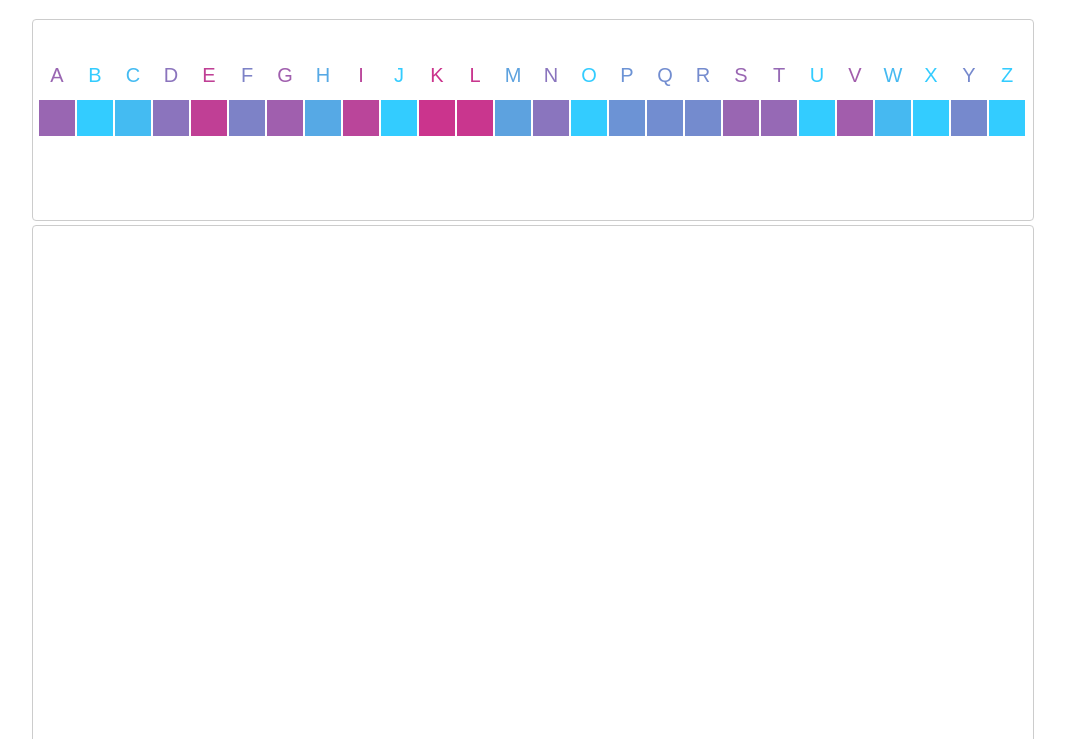
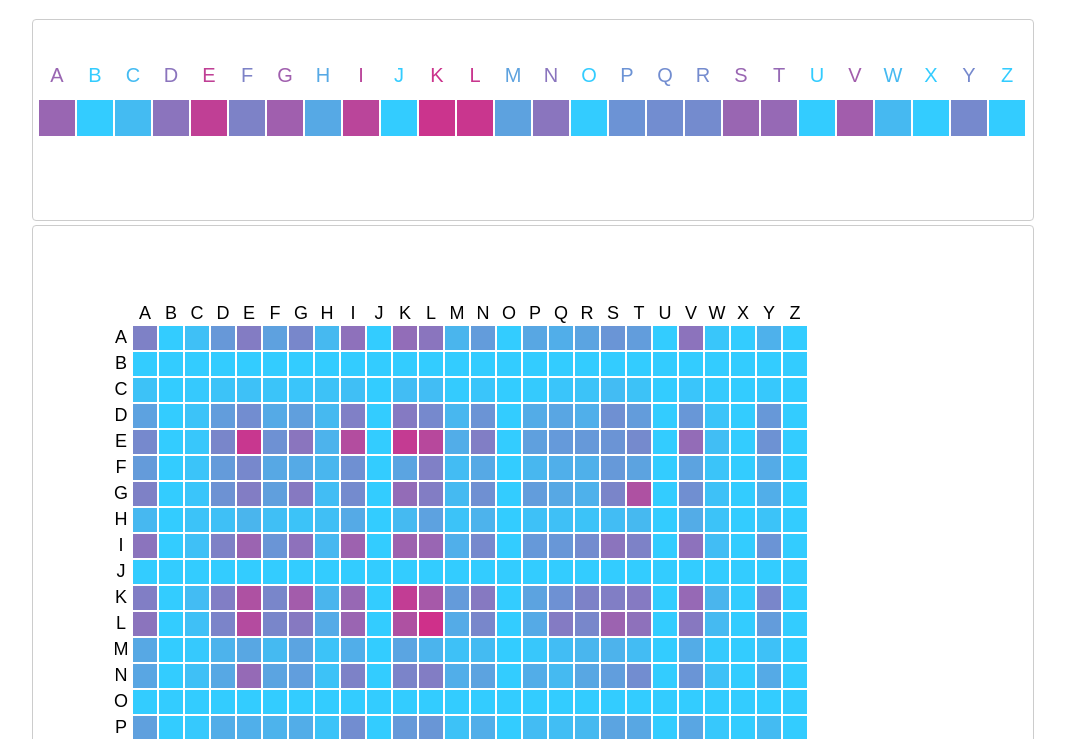
Before and after one commit to mingzhangyang/protein-kmer-signature, a plain HTML site: page index.html in a window 1280 px wide. Shown: the part 61-800 px from the top of the page, without its empty margins (108-1173 px from the left). Drawn offline with Linux system fonts and the light colour scheme.

Commit message:
2-mer working

```diff
--- a/index.html
+++ b/index.html
@@ -15,7 +15,7 @@
             <canvas id="1-mer-canvas" width="1000" height="200"></canvas>
         </section>
         <section class="data-zone 2-mer">
-            <canvas id="2-mer-canvas" width="1000" height="600"></canvas>
+            <canvas id="2-mer-canvas" width="1000" height="880"></canvas>
         </section>
         <section class="data-zone 3-mer">
             <canvas id="3-mer-canvas" width="1000" height="200"></canvas>
--- a/js/colors.js
+++ b/js/colors.js
@@ -108,8 +108,8 @@ class ColorGradient {
 }
 
 const colorGradient1 = new ColorGradient(Color.fromHex('#33ccff'), Color.fromHex('#ff0066'), [0, 2000]);
-const colorGradient2 = new ColorGradient(Color.fromHex('#33ccff'), Color.fromHex('#ff0066'), [0, 1000]);
-const colorGradient3 = new ColorGradient(Color.fromHex('#33ccff'), Color.fromHex('#ff0066'), [0, 5000]);
+const colorGradient2 = new ColorGradient(Color.fromHex('#33ccff'), Color.fromHex('#ff0066'), [0, 200]);
+const colorGradient3 = new ColorGradient(Color.fromHex('#33ccff'), Color.fromHex('#ff0066'), [0, 500]);
 const colorGradient4 = new ColorGradient(Color.fromHex('#33ccff'), Color.fromHex('#ff0066'), [0, 200]);
 
 export {
--- a/js/draw.js
+++ b/js/draw.js
@@ -1,17 +1,17 @@
 import {a} from './aa.js';
-import {colorGradient1} from './colors.js';
+import {colorGradient1, colorGradient2} from './colors.js';
 
 export function draw_1(ctx, pos) {
+  ctx.font = "20px Arial";
+  ctx.textAlign = "center";
   ctx.save();
-  if (pos) {
+
   ctx.clearRect(0, 0, 1000, 200);
   ctx.translate(6, 80);
-    ctx.textAlign = "center";
   for (let i = 0; i < a.length; i++) {
     let v = ctx.data.get(a[i]);
     ctx.fillStyle = colorGradient1.getColor(v).rgb();
     ctx.fillRect(i * 38, 0, 36, 36);
-      ctx.font = "20px Arial";
     ctx.fillText(a[i], i * 38 + 18, -18);
   }
   if (pos.y > 80 && pos.y < 116) {
@@ -20,6 +20,46 @@ export function draw_1(ctx, pos) {
     ctx.fillStyle = "black";
     ctx.fillText(v, n * 38 + 18, 68);
   }
+  ctx.restore();
+}
+
+export function draw_2(ctx, pos) {
+  ctx.textAlign = "center";
+  ctx.textBaseline = "middle";
+  ctx.font = "18px Arial";
+  ctx.save();
+
+  ctx.clearRect(0, 0, 1000, 880);
+  ctx.translate(100, 100);
+  for (let i = 0; i < a.length; i++) {
+    for (let j = 0; j < a.length; j++) {
+      let key = a[i] + a[j];
+      let value = ctx.data.get(key);
+      ctx.fillStyle = colorGradient2.getColor(value).rgb();
+      ctx.fillRect(i * 26, j * 26, 24, 24);
+    }
+    ctx.fillStyle = "#000";
+    ctx.fillText(a[i], 26 * i + 12, -12);
+    ctx.fillText(a[i], -12, 26 * i + 12);
+  }
+
+  if (pos.y > 100 && pos.y < 100 + 26 * 26 && pos.x > 100 && pos.x < 100 + 26 * 26) {
+    let m = Math.floor((pos.x - 100) / 26);
+    let n = Math.floor((pos.y - 100) / 26);
+    let key = a[n] + a[m];
+    let value = ctx.data.get(key);
+
+    ctx.font = "36px Arial";
+    ctx.translate(0, 0);
+    ctx.save();
+    ctx.fillStyle = "#DDD";
+    ctx.shadowBlur = 12;
+    ctx.shadowColor = colorGradient2.getColor(value).rgb();
+    ctx.fillRect(750, 290, 100, 100);
+    ctx.restore();
+    ctx.fillStyle = "black";
+    ctx.fillText(key, 800, 320);
+    ctx.fillText(value, 800, 360);
   }
   ctx.restore();
 }
--- a/js/main.js
+++ b/js/main.js
@@ -1,21 +1,8 @@
-import parse from './parser.js';
-import {sample} from '../data/sample.js';
-import {draw_1} from './draw.js';
-
+import setup_1 from "./setup/k-mer-1.js"
+import setup_2 from "./setup/k-mer-2.js"
 
 window.onload = () => {
   console.log("loaded");
-  let canvas = document.getElementById("1-mer-canvas");
-  let ctx = canvas.getContext("2d");
-  ctx.data = parse(sample, 1);
-  draw_1(ctx, {y: 0});
-
-
-  canvas.addEventListener("mousemove", evt => {
-    let ctx = canvas.getContext("2d");
-    let rect = canvas.getBoundingClientRect();
-    let x = evt.clientX - rect.left;
-    let y = evt.clientY - rect.top;
-    draw_1(ctx, {x: x, y: y});
-  });
+  setup_1();
+  setup_2();
 };
--- /dev/null
+++ b/js/setup/k-mer-1.js
@@ -0,0 +1,19 @@
+import parse from "../parser.js";
+import {sample} from "../../data/sample.js";
+import {draw_1} from "../draw.js";
+
+export default function setup_1() {
+  let canvas = document.getElementById("1-mer-canvas");
+  let ctx = canvas.getContext("2d");
+  ctx.data = parse(sample, 1);
+  draw_1(ctx, {y: 0});
+
+
+  canvas.addEventListener("mousemove", evt => {
+    let ctx = canvas.getContext("2d");
+    let rect = canvas.getBoundingClientRect();
+    let x = evt.clientX - rect.left;
+    let y = evt.clientY - rect.top;
+    draw_1(ctx, {x: x, y: y});
+  });
+}
--- /dev/null
+++ b/js/setup/k-mer-2.js
@@ -0,0 +1,19 @@
+import parse from "../parser.js";
+import {sample} from "../../data/sample.js";
+import {draw_2} from "../draw.js";
+
+export default function setup_2() {
+  let canvas = document.getElementById("2-mer-canvas");
+  let ctx = canvas.getContext("2d");
+  ctx.data = parse(sample, 2);
+  draw_2(ctx, {y: 0});
+
+
+  canvas.addEventListener("mousemove", evt => {
+    let ctx = canvas.getContext("2d");
+    let rect = canvas.getBoundingClientRect();
+    let x = evt.clientX - rect.left;
+    let y = evt.clientY - rect.top;
+    draw_2(ctx, {x: x, y: y});
+  });
+}
```
Lines whose indentation alone changed are shown as unchanged.
